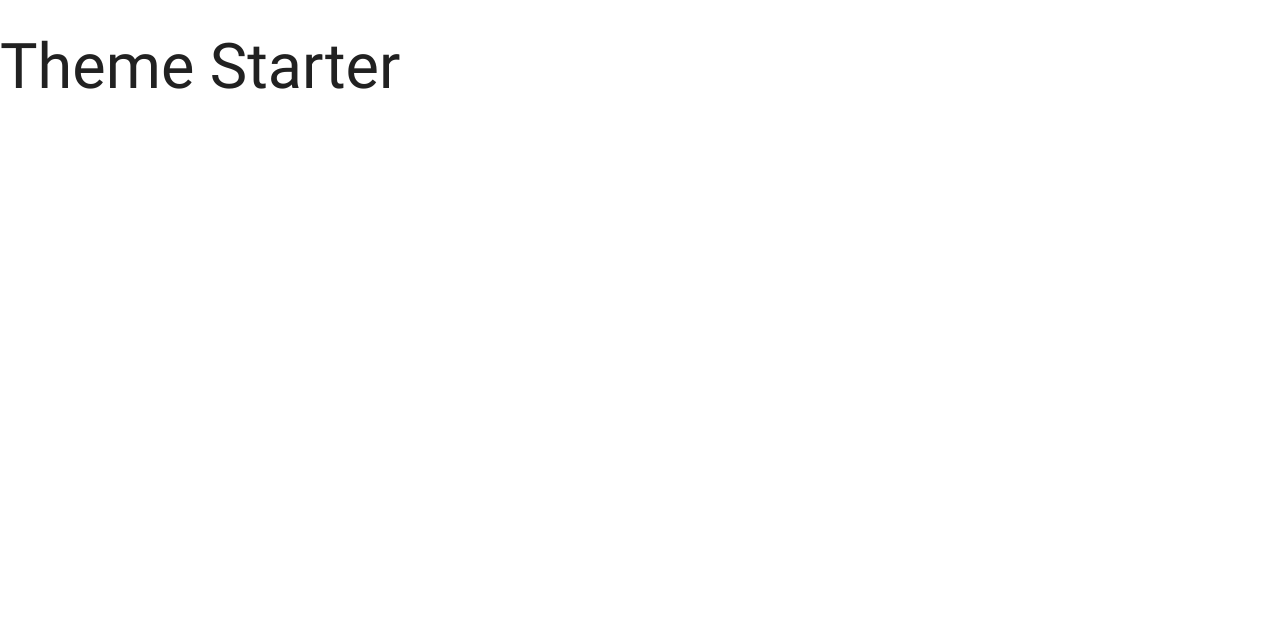
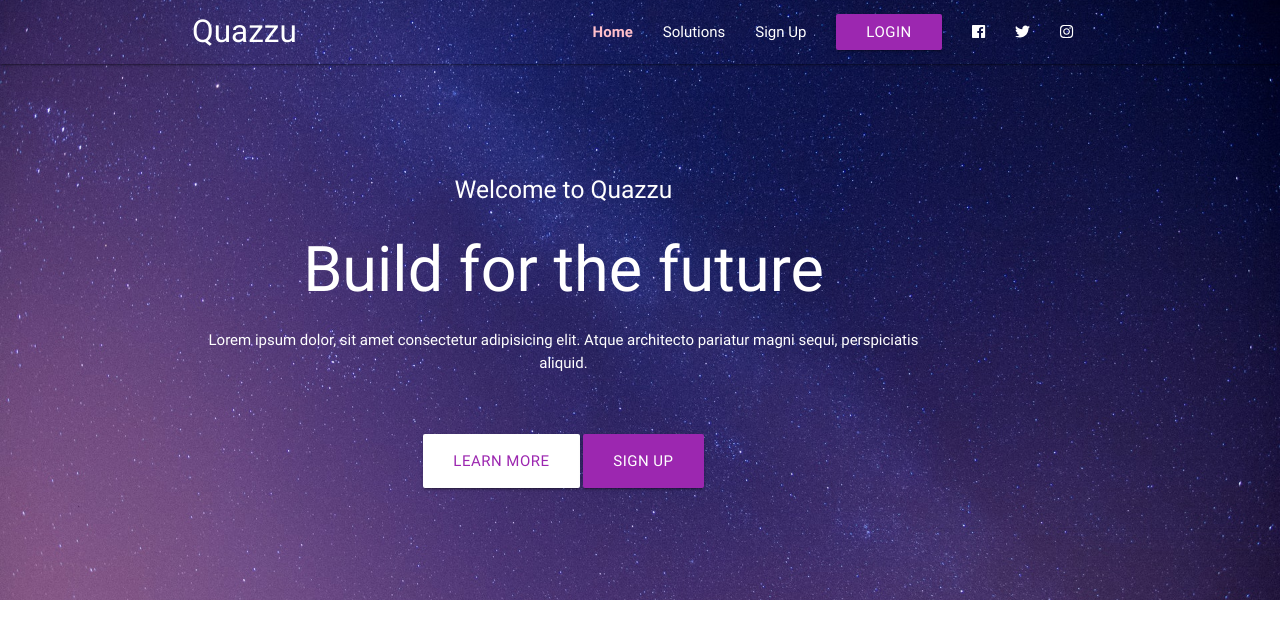
Before and after one commit to geoklown/quazzu_demo, a plain HTML site: page index.html in a window 1280 px wide. Drawn offline with nearby package versions, Linux system fonts and the light colour scheme.

Commit message:
Nav-Bar and Showcase Area

```diff
--- a/css/main.css
+++ b/css/main.css
@@ -0,0 +1,16 @@
+.main-header {
+  background: url(../img/background.jpg);
+  background-size: cover;
+  background-position: center;
+  min-height: 600px;
+  color: white;
+}
+
+.main-header .showcase {
+  padding-top: 100px;
+}
+
+.active-link {
+  color: pink;
+  font-weight: bold;
+}
--- a/index.html
+++ b/index.html
@@ -7,14 +7,93 @@
   <!--Import materialize.css-->
   <link type="text/css" rel="stylesheet" href="css/materialize.min.css" media="screen,projection" />
   <link type="text/css" rel="stylesheet" href="css/main.css" />
-
+  <script defer src="https://use.fontawesome.com/releases/v5.0.6/js/all.js"></script>
   <!--Let browser know website is optimized for mobile-->
   <meta name="viewport" content="width=device-width, initial-scale=1.0" />
   <title>Custom Materialize Theme</title>
 </head>
 
 <body>
-  <h1>Theme Starter</h1>
+  <!--Header-->
+  <header class="main-header">
+    <nav class="transparent">
+      <div class="container">
+        <div class="nav-wrapper">
+          <a href="#" class="brand-logo">Quazzu</a>
+          <a href="#" data-activates="mobile-nav" class="button-collapse">
+            <i class="fa fa-bars"></i>
+          </a>
+          <ul class="right hide-on-medium-and-down">
+            <li>
+              <a class="active-link" href="index.html">Home</a>
+            </li>
+            <li>
+              <a href="solutions.html">Solutions</a>
+            </li>
+            <li>
+              <a href="signup.html">Sign Up</a>
+            </li>
+            <li>
+              <a href="#" class="btn purple">Login</a>
+            </li>
+            <li>
+              <a href="https://facebook.com">
+                <i class="fab fa-facebook"></i>
+              </a>
+            </li>
+            <li>
+              <a href="https://twitter.com">
+                <i class="fab fa-twitter"></i>
+              </a>
+            </li>
+            <li>
+              <a href="https://instagram.com">
+                <i class="fab fa-instagram"></i>
+              </a>
+            </li>
+          </ul>
+          <ul class="side-nav" id="mobile-nav">
+            <h4 class="purple-text text-darken-4 center">Quazzu</h4>
+            <li>
+              <div class="divider"></div>
+            </li>
+            <li>
+              <a href="index.html">
+                <i class="fa fa-home grey-text text-darken-4"></i> Home</a>
+            </li>
+            <li>
+              <a href="solutions.html">
+                <i class="fa fa-cog grey-text text-darken-4"></i>Solutions</a>
+            </li>
+            <li>
+              <a href="signup.html">
+                <i class="fa fa-users grey-text text-darken-4"></i>Sign Up</a>
+            </li>
+            <li>
+              <div class="divider"></div>
+            </li>
+            <li class="btn purple">Login</li>
+            <li>
+          </ul>
+        </div>
+      </div>
+    </nav>
+    <!--Showcase Here-->
+    <div class="showcase container">
+      <div class="row">
+        <div class="col s12 m10 offset m1 center">
+          <h5>Welcome to Quazzu</h5>
+          <h1>Build for the future</h1>
+          <p>Lorem ipsum dolor, sit amet consectetur adipisicing elit. Atque architecto pariatur magni sequi, perspiciatis aliquid.</p>
+          <br>
+          <br>
+          <a href="solutions.html" class="btn btn-large white purple-text">LEARN MORE</a>
+          <a href="signup.html" class="btn btn-large purple white-text">Sign Up</a>
+        </div>
+      </div>
+    </div>
+  </header>
+
 
   <!--Import jQuery before materialize.js-->
   <script type="text/javascript" src="https://code.jquery.com/jquery-3.2.1.min.js"></script>
```
Also changed, not shown: img/background.jpg (added), img/c-sharp-logo.png (added), img/circuit.jpg (added), img/code.jpg (added), img/java-logo.png (added), img/node-logo.png (added), img/php-logo.png (added), img/python-logo.png (added), img/ruby-logo.png (added), img/tech.jpg (added).
